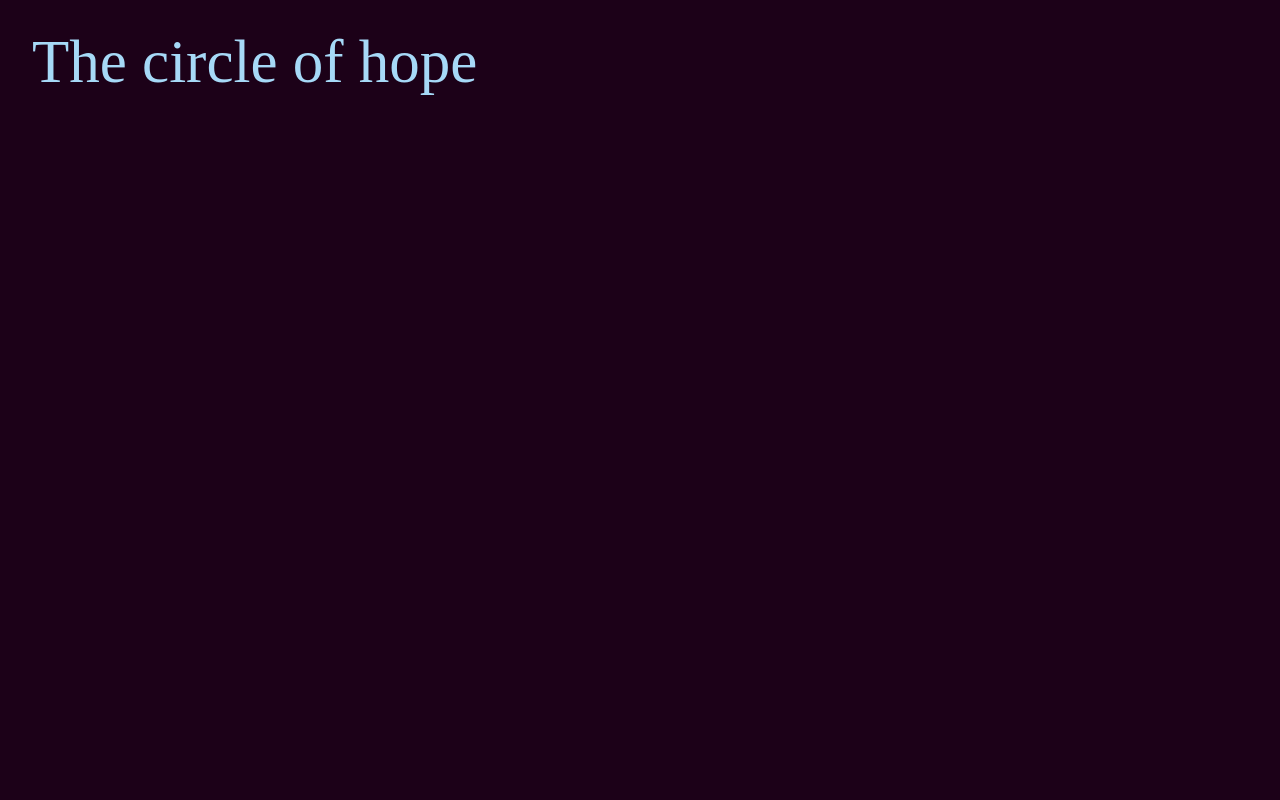
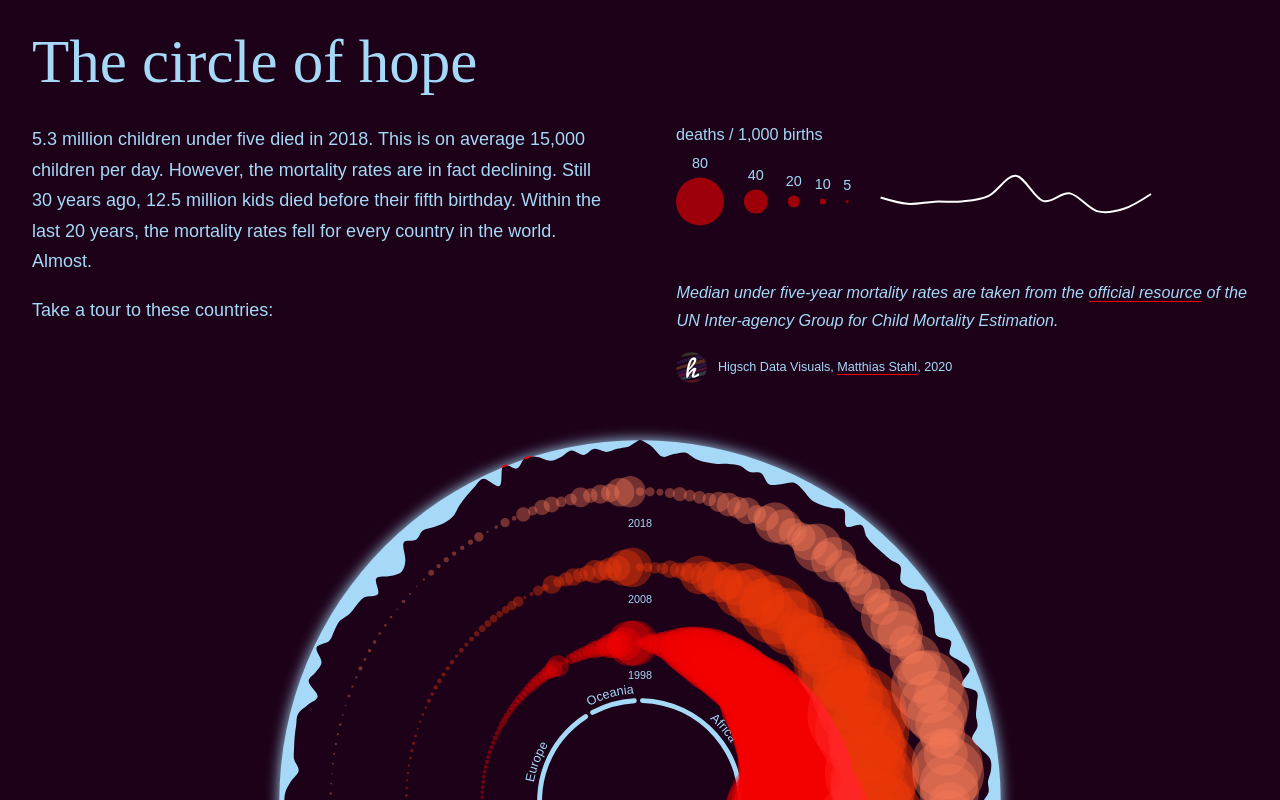
Before and after one commit to higsch/childhood-mortality, a Svelte app: page / in a window 1280 px wide. Shown: the top 800 px of the page. Built offline with nearby package versions, Linux system fonts and the light colour scheme; no server answers; a web font is replaced by a local one.

Commit message:
new built

```diff
--- a/src/App.svelte
+++ b/src/App.svelte
@@ -8,7 +8,7 @@
 	let data;
 
 	async function load() {
-		data = await d3.csv('/childhood-mortality/child_mortality.csv', d => { // /childhood-mortality
+		data = await d3.csv('child_mortality.csv', d => { // /childhood-mortality
 			const dataArr = [];
 			const returnObj = {
 				iso: d.iso,
--- a/src/flower/Flower.svelte
+++ b/src/flower/Flower.svelte
@@ -76,7 +76,7 @@
             scReduction={scReduction} />
     <div class="data-info">Median under five-year mortality rates are taken from the <a href="https://data.unicef.org/topic/child-survival/under-five-mortality/">official resource</a> of the UN Inter-agency Group for Child Mortality Estimation.</div>
     <div class="imprint">
-      <img src="/childhood-mortality/logo.svg" alt="higsch-logo" />
+      <img src="/logo.svg" alt="higsch-logo" />
       Higsch Data Visuals,&nbsp; <a href="https://www.linkedin.com/in/matthias-stahl/">Matthias Stahl</a>, 2020
     </div>
 	</div>
```
Also changed, not shown: public/build/bundle.css, public/build/bundle.js, 2 other files (tests, documents, lock files or other folders).
